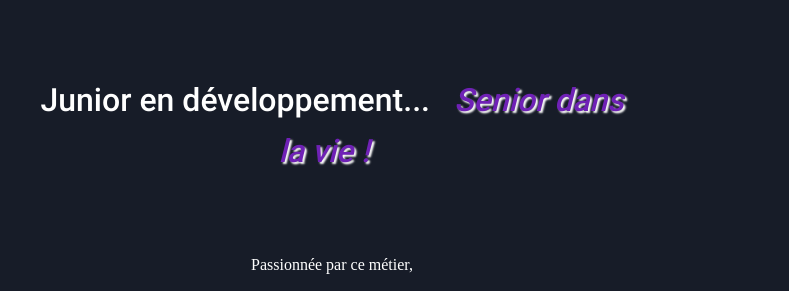
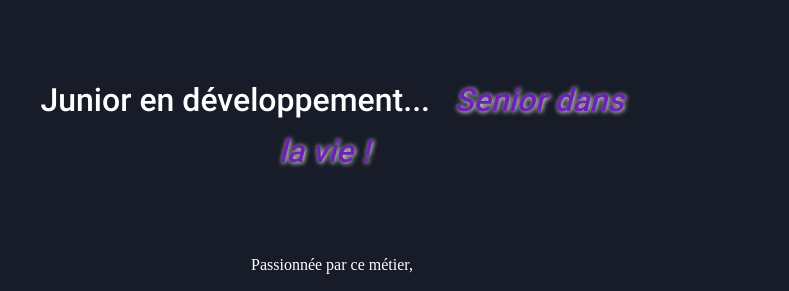
Before and after one commit to Cleopatatras/portfolio, a plain HTML site: page index.html in a window 1280 px wide. Shown: the part 292-583 px from the top of the page, 0-789 px from the left. Drawn offline with Linux system fonts and the light colour scheme; a web font is replaced by a local one.

Commit message:
update shadow

```diff
--- a/styles/scss/_components.scss
+++ b/styles/scss/_components.scss
@@ -16,7 +16,7 @@ section {
       font-style: italic;
       color: $primary;
       padding: 0 1rem;
-      text-shadow: 2px 2px 2px $white;
+      text-shadow: 1px 1px 5px $white;
     }
     .paragraphe {
       padding: 3rem;
```
Also changed, not shown: styles/css/main.css.
